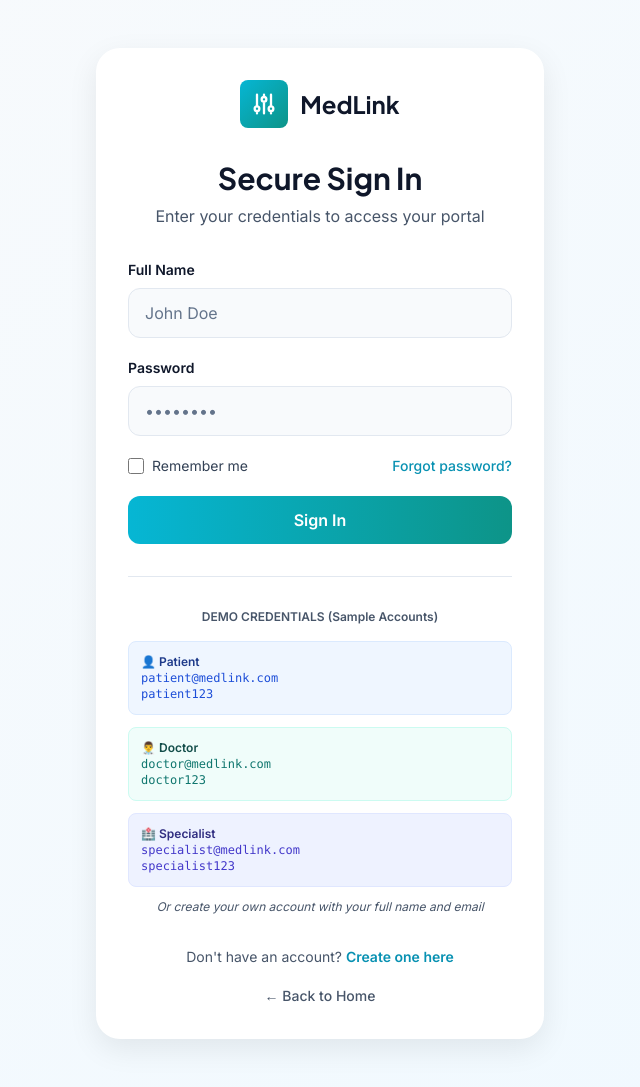
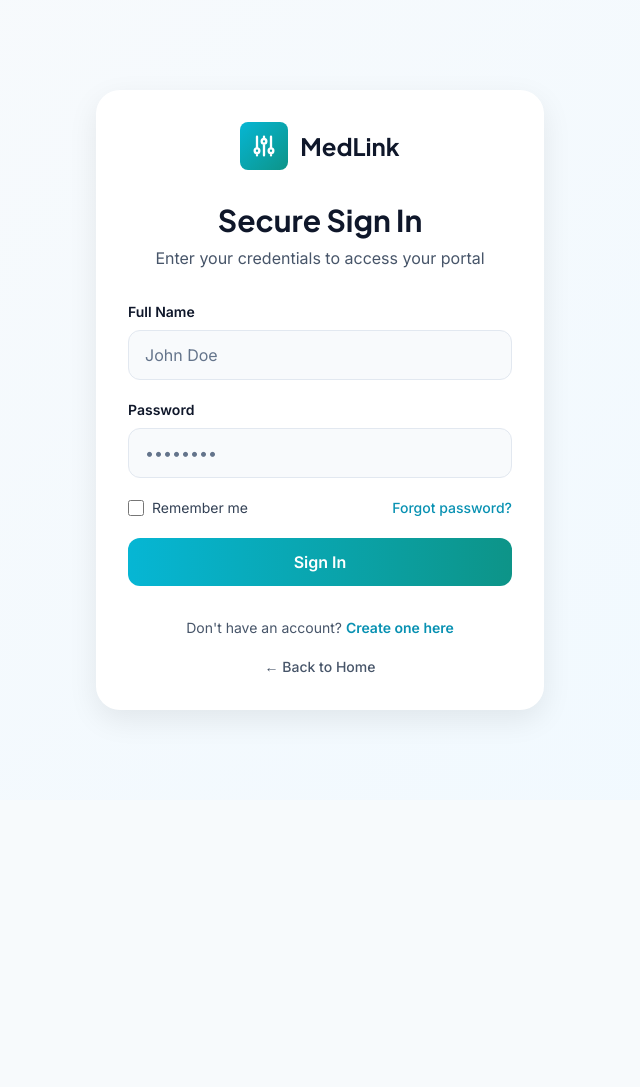
Before and after one commit to Pranto-Roy-10/MedLink, a Flask app: page /login in a window 1280 px wide. Shown: the whole page, without its empty margins (320-960 px from the left). After the commit the page ends 724 px from the top, so only its background shows below. Run offline with Flask 3, Linux system fonts and the light colour scheme; some libraries are stand-ins or nearby versions.

Commit message:
minor fixes

```diff
--- a/app.py
+++ b/app.py
@@ -2412,8 +2412,10 @@ if __name__ == '__main__':
         db.create_all()
 
         # Initialize sample data with cryptographic functions
+        # (disabled in production unless CREATE_DEMO_DATA=1)
         try:
-            init_sample_data()
+            if os.environ.get('CREATE_DEMO_DATA', '1') == '1':
+                init_sample_data()
         except RuntimeError as e:
             if "Master encryption keys not configured" in str(e):
                 print("\n" + "="*70)
--- a/render.yaml
+++ b/render.yaml
@@ -10,6 +10,8 @@ services:
         value: 3.11.9
       - key: FLASK_DEBUG
         value: "0"
+      - key: CREATE_DEMO_DATA
+        value: "0"
       - key: SECRET_KEY
         generateValue: true
       - key: SMTP_USERNAME
--- a/templates/login.html
+++ b/templates/login.html
@@ -84,39 +84,6 @@
                 </button>
             </form>
 
-            <!-- Demo Credentials -->
-            <div class="mt-8 pt-8 border-t border-slate-200">
-                <p class="text-xs text-slate-600 text-center mb-4 font-semibold">
-                    DEMO CREDENTIALS (Sample Accounts)
-                </p>
-                <div class="space-y-3">
-                    <div class="p-3 bg-blue-50 rounded-lg border border-blue-100">
-                        <p class="text-xs text-blue-900 font-semibold">
-                            👤 Patient
-                        </p>
-                        <p class="text-xs text-blue-700 font-mono">patient@medlink.com</p>
-                        <p class="text-xs text-blue-700 font-mono">patient123</p>
-                    </div>
-                    <div class="p-3 bg-teal-50 rounded-lg border border-teal-100">
-                        <p class="text-xs text-teal-900 font-semibold">
-                            👨‍⚕️ Doctor
-                        </p>
-                        <p class="text-xs text-teal-700 font-mono">doctor@medlink.com</p>
-                        <p class="text-xs text-teal-700 font-mono">doctor123</p>
-                    </div>
-                    <div class="p-3 bg-indigo-50 rounded-lg border border-indigo-100">
-                        <p class="text-xs text-indigo-900 font-semibold">
-                            🏥 Specialist
-                        </p>
-                        <p class="text-xs text-indigo-700 font-mono">specialist@medlink.com</p>
-                        <p class="text-xs text-indigo-700 font-mono">specialist123</p>
-                    </div>
-                </div>
-                <p class="text-xs text-slate-600 mt-3 text-center italic">
-                    Or create your own account with your full name and email
-                </p>
-            </div>
-
             <!-- Sign Up Link -->
             <div class="mt-8 text-center">
                 <p class="text-sm text-slate-600">
```
